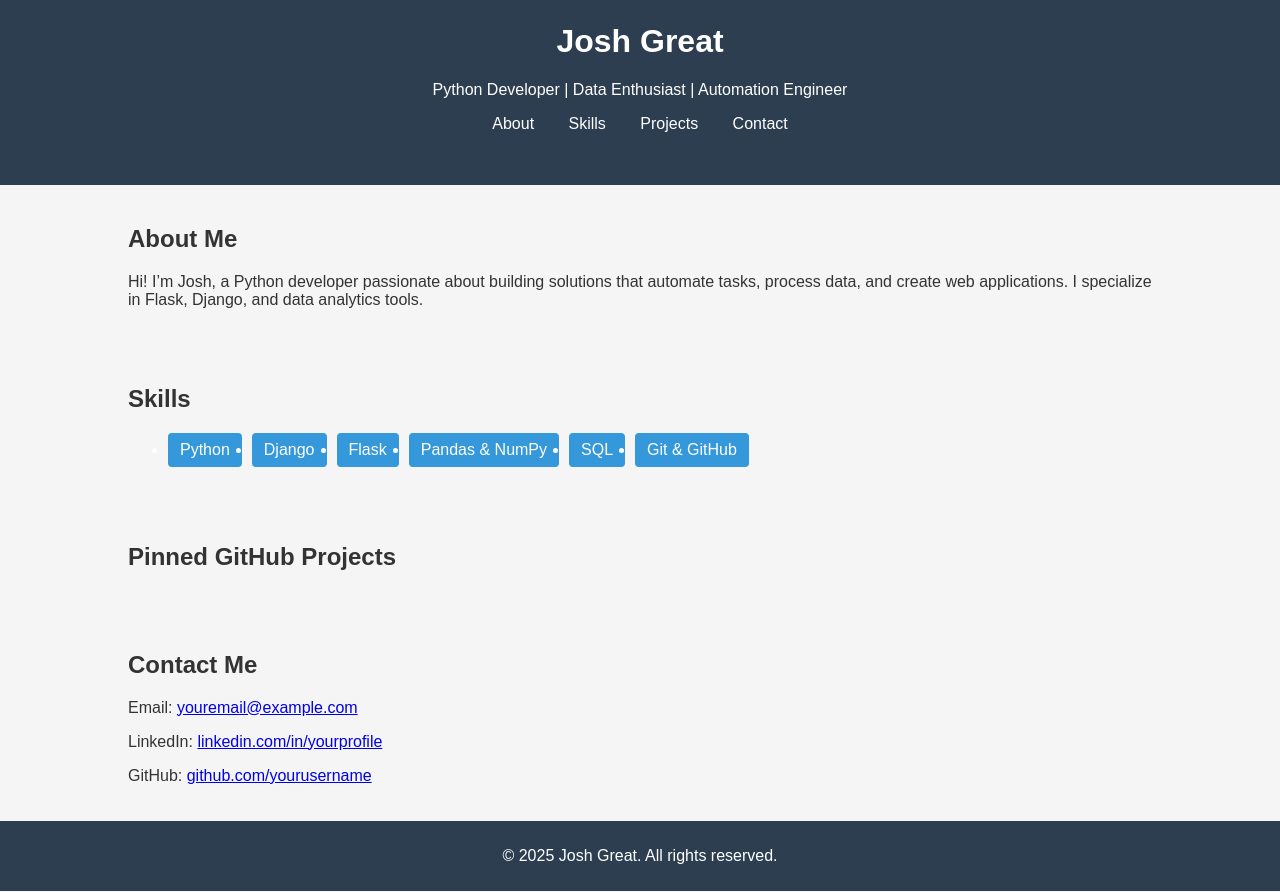
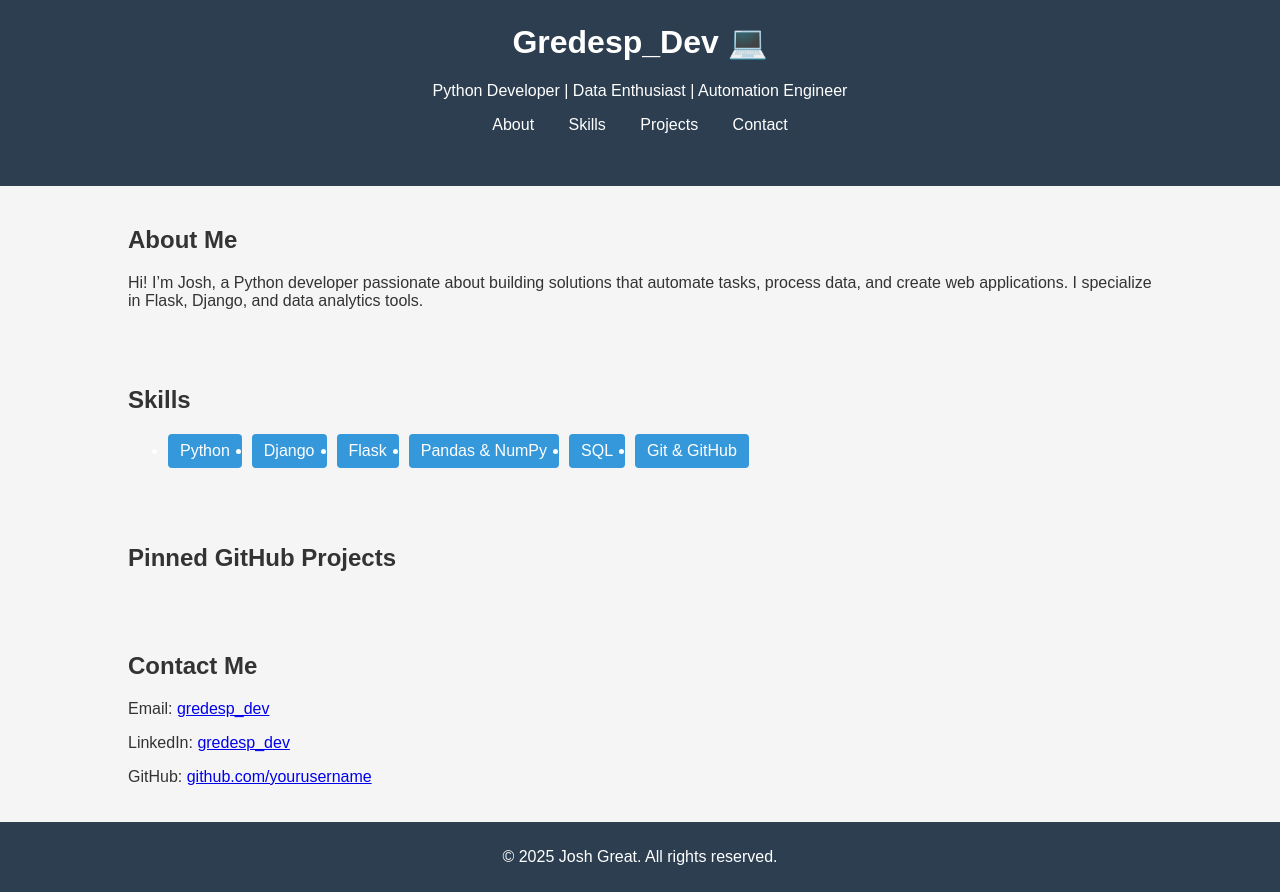
Before and after one commit to Great-Destiny-Possessor/My-Python-Portfolio, a plain HTML site: page index.html in a window 1280 px wide. Shown: the part 200-1092 px from the top of the page. Drawn offline with Linux system fonts and the light colour scheme; no server answers.

Commit message:
Update index.html

```diff
--- a/index.html
+++ b/index.html
@@ -10,7 +10,7 @@
     <header>
         <div class="container">
             <img src="assets/profile.jpg" alt="Profile Picture" class="profile-pic">
-            <h1>Josh Great</h1>
+            <h1>Gredesp_Dev 💻</h1>
             <p>Python Developer | Data Enthusiast | Automation Engineer</p>
             <nav>
                 <a href="#about">About</a>
@@ -52,8 +52,8 @@
     <section id="contact">
         <div class="container">
             <h2>Contact Me</h2>
-            <p>Email: <a href="mailto:youremail@example.com">youremail@example.com</a></p>
-            <p>LinkedIn: <a href="https://linkedin.com/in/yourprofile" target="_blank">linkedin.com/in/yourprofile</a></p>
+            <p>Email: <a href="ayomojoshua12345@gmail.com">gredesp_dev</a></p>
+            <p>LinkedIn: <a href="www.linkedin.com/in/ayomo-joshua-3a7929235" target="_blank">gredesp_dev</a></p>
             <p>GitHub: <a href="https://github.com/yourusername" target="_blank">github.com/yourusername</a></p>
         </div>
     </section>
```
